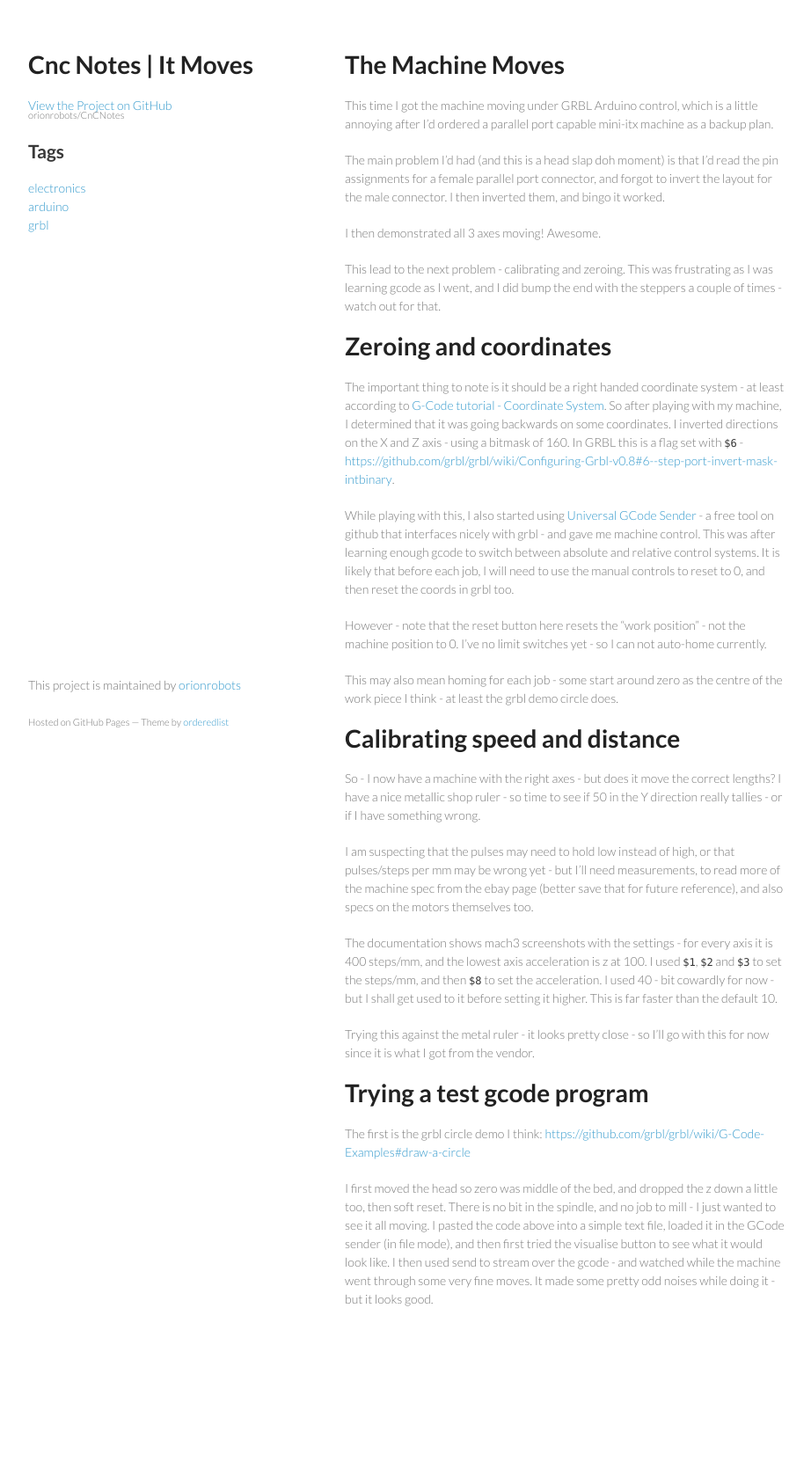
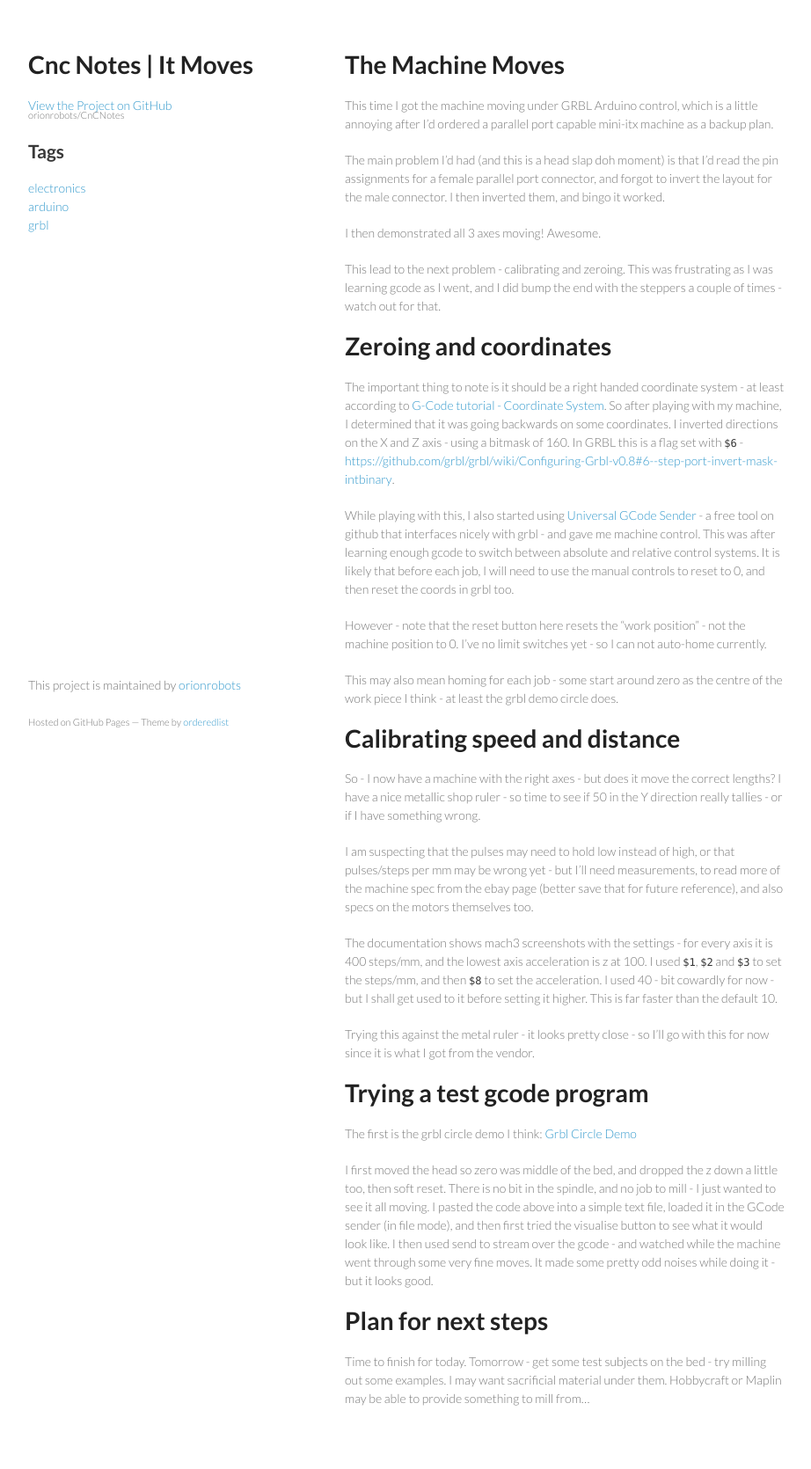
Before and after one commit to orionrobots/CnCNotes, a Jekyll site: the page built from _posts/2014-02-06-it-moves.md, in a window 1280 px wide. Shown: the whole page at 88% size, without its empty margins (178-1100 px from the left). Built offline with Jekyll 4.4.1, drawn with Linux system fonts in a browser that asks for light colours; before the commit the page ends 1557 px from its top, so only the background shows below that.

Commit message:
Try changing that link

```diff
--- a/_posts/2014-02-06-it-moves.md
+++ b/_posts/2014-02-06-it-moves.md
@@ -36,6 +36,10 @@ Trying this against the metal ruler - it looks pretty close - so I'll go with th
 # Trying a test gcode program
 
 The first is the grbl circle demo I think:
-<https://github.com/grbl/grbl/wiki/G-Code-Examples#draw-a-circle>
+[Grbl Circle Demo](https://github.com/grbl/grbl/wiki/G-Code-Examples#draw-a-circle)
 
 I first moved the head so zero was middle of the bed, and dropped the z down a little too, then soft reset. There is no bit in the spindle, and no job to mill - I just wanted to see it all moving. I pasted the code above into a simple text file, loaded it in the GCode sender (in file mode), and then first tried the visualise button to see what it would look like. I then used send to stream over the gcode - and watched while the machine went through some very fine moves. It made some pretty odd noises while doing it - but it looks good.
+
+# Plan for next steps
+
+Time to finish for today. Tomorrow - get some test subjects on the bed - try milling out some examples. I may want sacrificial material under them. Hobbycraft or Maplin may be able to provide something to mill from...
```
